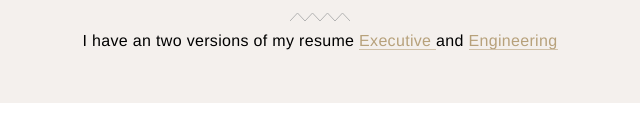
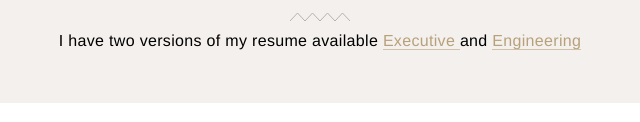
Before and after one commit to smlsr/smlsr.github.io, a plain HTML site: page index.html in a window 1280 px wide. Shown: the part 2438-2560 px from the top of the page, without its empty margins (320-960 px from the left). Drawn offline with Linux system fonts and the light colour scheme.

Commit message:
no message

```diff
--- a/index.html
+++ b/index.html
@@ -154,7 +154,7 @@
     <div class="container">
         <div class="row">
             <div class="heading-group">
-                <h4 class="heading-group--small-heading">I have an two versions of my resume <a href="ShawnMLewis_ExecBio_PDF.pdf" class="heading-group--link">
+                <h4 class="heading-group--small-heading">I have two versions of my resume available <a href="ShawnMLewis_ExecBio_PDF.pdf" class="heading-group--link">
                     Executive
                     <svg class="underline-svg youandme">
                         <path d="" class="underline-svg--path">
```
